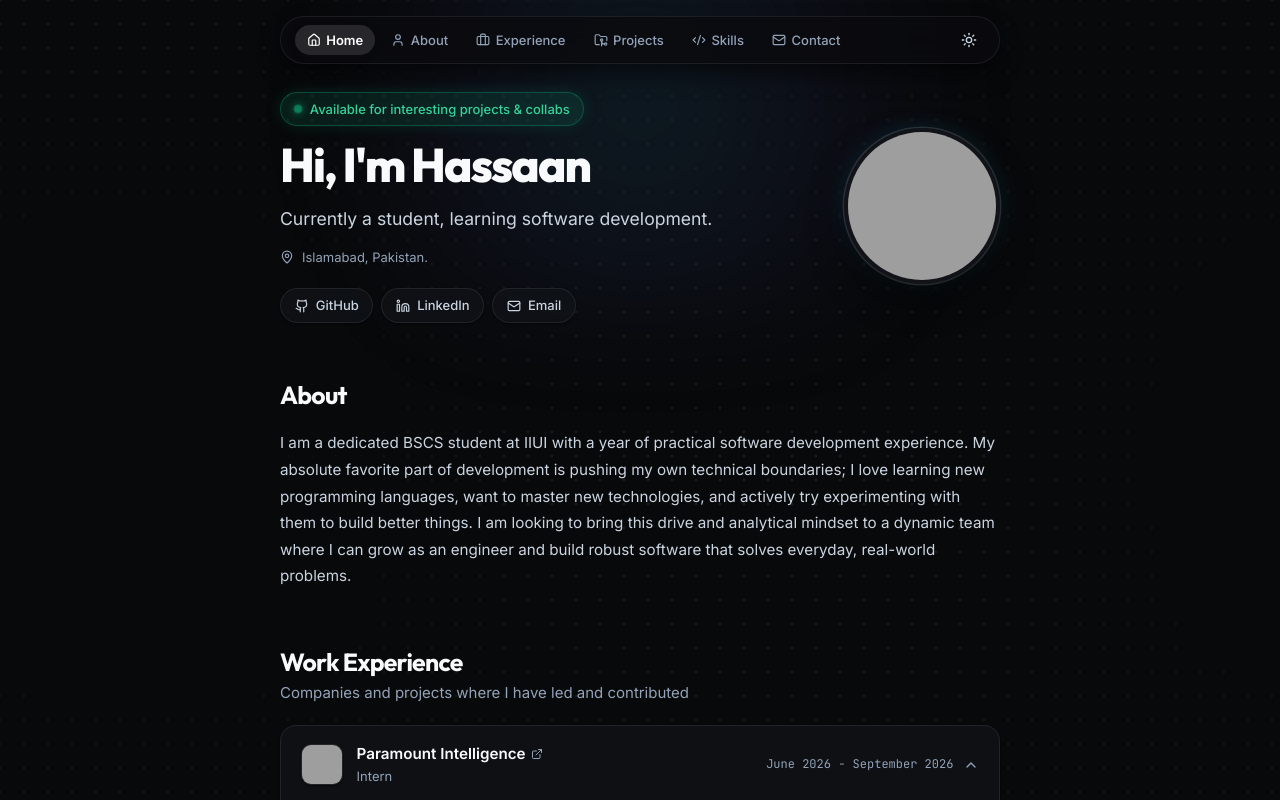
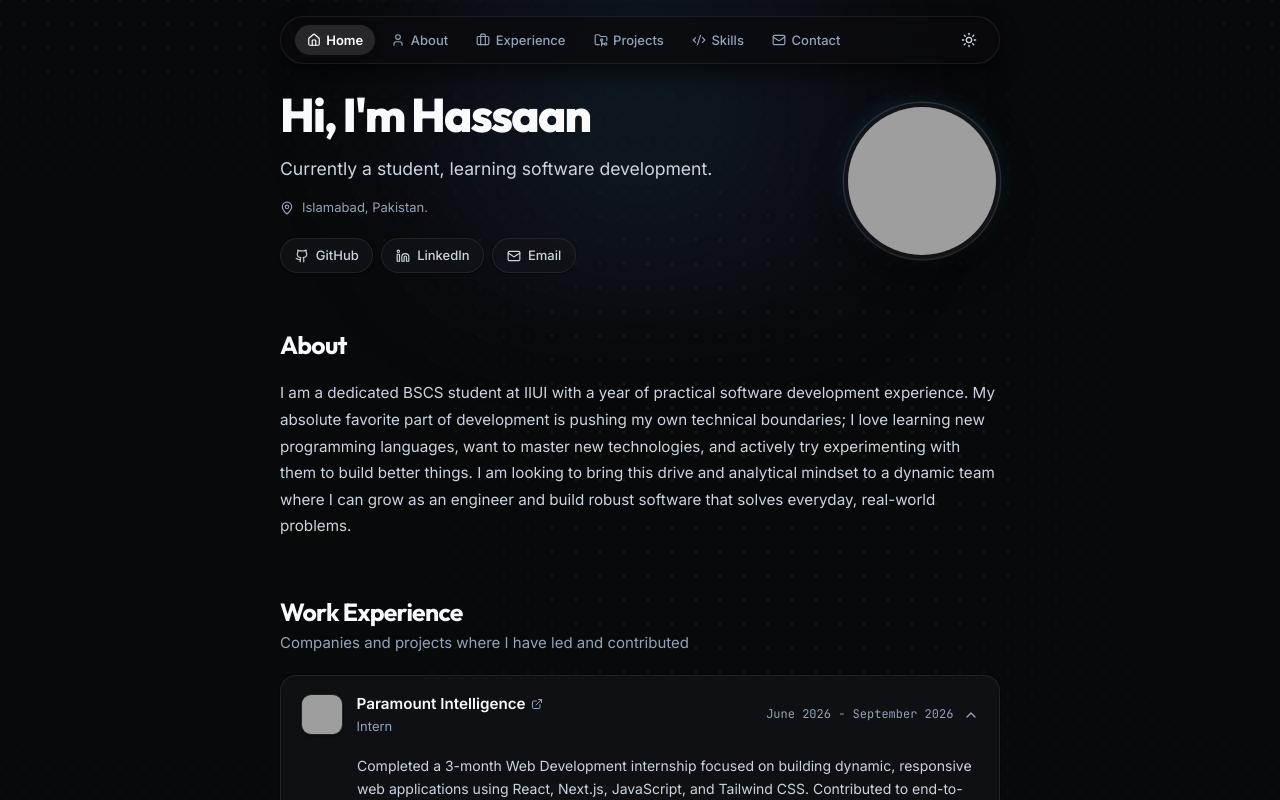
Before and after one commit to hassaanhalim/portfolio, a React (Vite) app: page / in a window 1280 px wide. Shown: the top 800 px of the page. Built offline with nearby package versions, Linux system fonts and the light colour scheme; grey boxes are pictures that could not be loaded.

Commit message:
Update browser tab title to Hassaan - Portfolio and remove status badge

```diff
--- a/src/components/Hero.tsx
+++ b/src/components/Hero.tsx
@@ -49,10 +49,12 @@ export const Hero: React.FC = () => {
     <section id="hero" className="portfolio-section animate-fade-in">
       <div className="hero-container">
         <div className="hero-text-content">
-          <div className="hero-status">
-            <span className={`status-dot ${profile.statusAvailable ? '' : 'inactive'}`} />
-            <span>{profile.statusText || 'Available for projects'}</span>
-          </div>
+          {profile.statusText && profile.statusText.trim() !== '' && (
+            <div className="hero-status">
+              <span className={`status-dot ${profile.statusAvailable ? '' : 'inactive'}`} />
+              <span>{profile.statusText}</span>
+            </div>
+          )}
 
           <h1 className="hero-name">
             {profile.title || `Hi, I'm ${profile.name}`}
--- a/src/context/PortfolioContext.tsx
+++ b/src/context/PortfolioContext.tsx
@@ -39,7 +39,7 @@ interface PortfolioContextType {
   importDataJson: (jsonStr: string) => boolean;
 }
 
-const STORAGE_KEY = 'magicui_portfolio_data_v2';
+const STORAGE_KEY = 'magicui_portfolio_data_v3';
 const THEME_KEY = 'magicui_portfolio_theme';
 
 const PortfolioContext = createContext<PortfolioContextType | undefined>(undefined);
--- a/src/data/defaultPortfolioData.ts
+++ b/src/data/defaultPortfolioData.ts
@@ -9,8 +9,8 @@ export const defaultPortfolioData: PortfolioData = {
     bio: "I am a dedicated BSCS student at IIUI with a year of practical software development experience. My absolute favorite part of development is pushing my own technical boundaries; I love learning new programming languages, want to master new technologies, and actively try experimenting with them to build better things. I am looking to bring this drive and analytical mindset to a dynamic team where I can grow as an engineer and build robust software that solves everyday, real-world problems.",
     avatarUrl: "https://res.cloudinary.com/ncjzdgxy/image/upload/v1787933433/Profile_kmvhe6.jpg",
     location: "Islamabad, Pakistan.",
-    statusText: "Available for interesting projects & collabs",
-    statusAvailable: true,
+    statusText: "",
+    statusAvailable: false,
     resumeUrl: "#",
     socials: [
       {
```
Also changed, not shown: index.html (+1 -1 lines).
